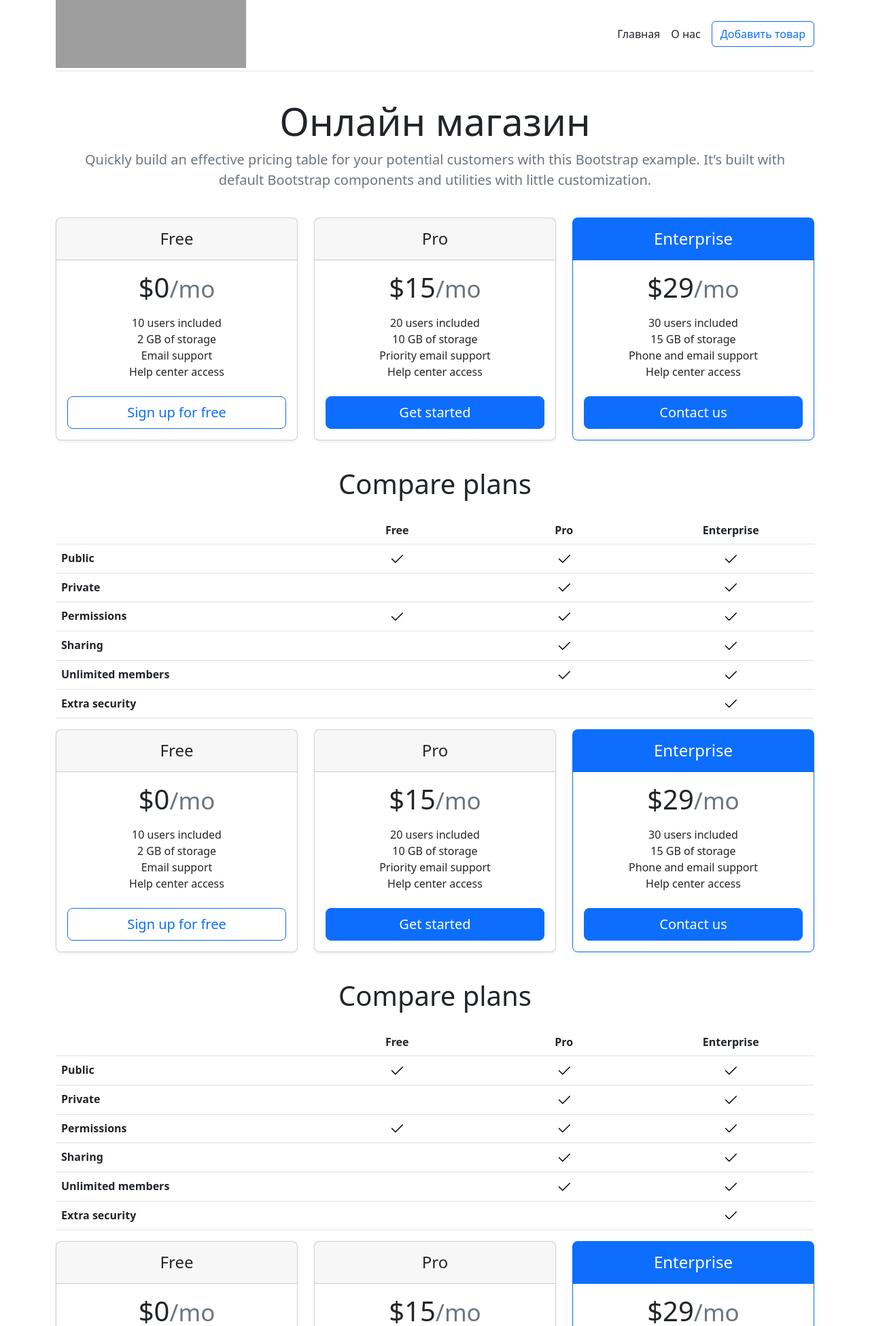
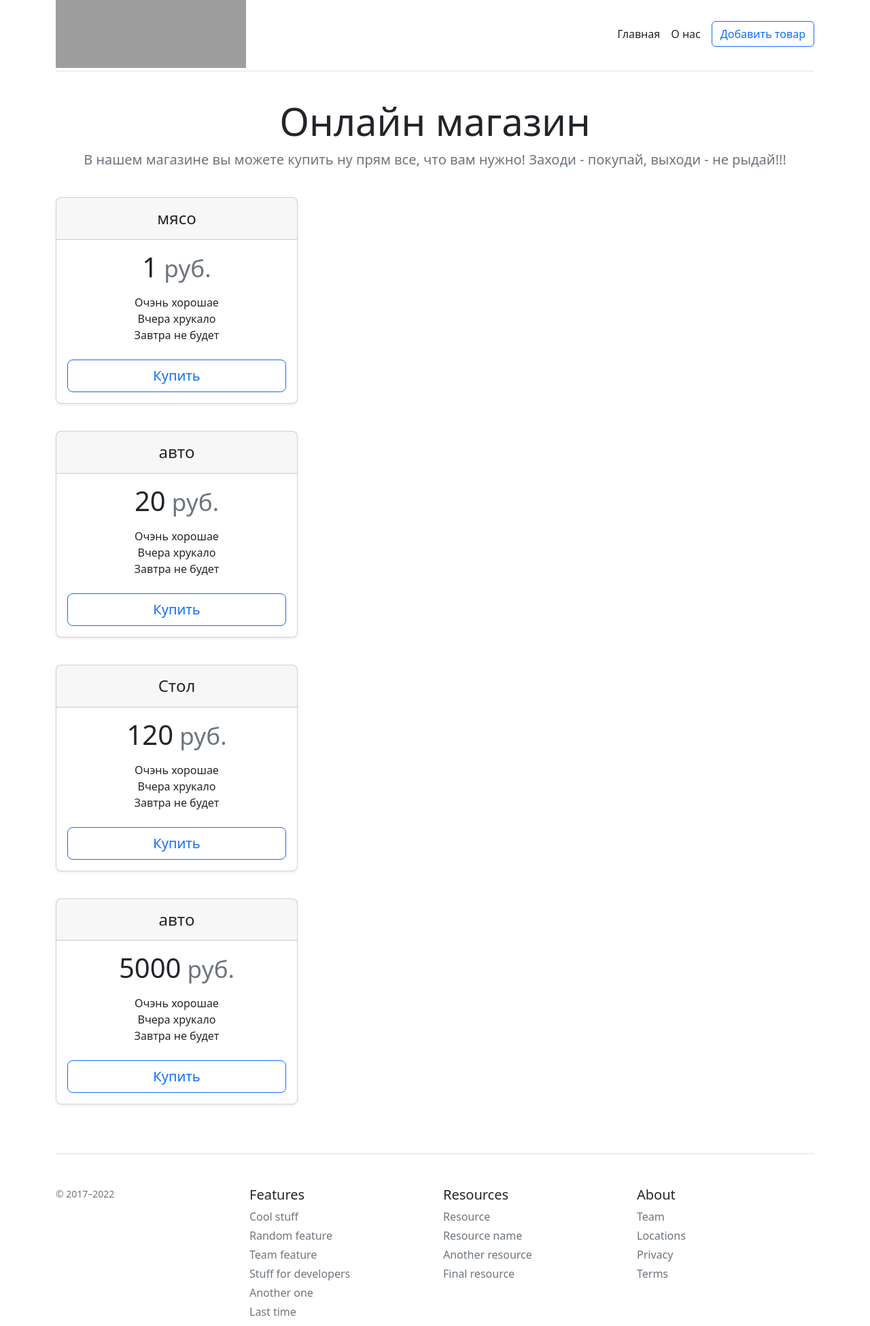
Before and after one commit to CopterBy/ShopOnline, a Flask app: page / in a window 1280 px wide. Shown: the top 1951 px of the page at 68% size. Run offline with Flask 2, Linux system fonts and the light colour scheme; data comes from the database, SQL or seed files in the repository; lists and menus that the app fills with data are empty; grey boxes are pictures that could not be loaded.

Commit message:
Урок 19: Доработать карточки на главной странице.

```diff
--- a/templates/index.html
+++ b/templates/index.html
@@ -8,7 +8,7 @@
 <div class="container">
     <div class="pricing-header p-3 pb-md-4 mx-auto text-center">
       <h1 class="display-4 fw-normal">Онлайн магазин</h1>
-      <p class="fs-5 text-muted">Quickly build an effective pricing table for your potential customers with this Bootstrap example. It’s built with default Bootstrap components and utilities with little customization.</p>
+      <p class="fs-5 text-muted">В нашем магазине вы можете купить ну прям все, что вам нужно! Заходи - покупай, выходи - не рыдай!!!</рыда></p>
     </div>
 
 
@@ -20,110 +20,19 @@
         <div class="col">
           <div class="card mb-4 rounded-3 shadow-sm">
             <div class="card-header py-3">
-              <h4 class="my-0 fw-normal">Free</h4>
+              <h4 class="my-0 fw-normal">{{ el.title }}</h4>
             </div>
             <div class="card-body">
-              <h1 class="card-title pricing-card-title">$0<small class="text-muted fw-light">/mo</small></h1>
+              <h1 class="card-title pricing-card-title">{{ el.price }}<small class="text-muted fw-light"> руб.</small></h1>
               <ul class="list-unstyled mt-3 mb-4">
-                <li>10 users included</li>
-                <li>2 GB of storage</li>
-                <li>Email support</li>
-                <li>Help center access</li>
+                <li>Очэнь хорошае</li>
+                <li>Вчера хрукало</li>
+                <li>Завтра не будет</li>
               </ul>
-              <button type="button" class="w-100 btn btn-lg btn-outline-primary">Sign up for free</button>
+              <button type="button" class="w-100 btn btn-lg btn-outline-primary">Купить</button>
             </div>
           </div>
         </div>
-        <div class="col">
-          <div class="card mb-4 rounded-3 shadow-sm">
-            <div class="card-header py-3">
-              <h4 class="my-0 fw-normal">Pro</h4>
-            </div>
-            <div class="card-body">
-              <h1 class="card-title pricing-card-title">$15<small class="text-muted fw-light">/mo</small></h1>
-              <ul class="list-unstyled mt-3 mb-4">
-                <li>20 users included</li>
-                <li>10 GB of storage</li>
-                <li>Priority email support</li>
-                <li>Help center access</li>
-              </ul>
-              <button type="button" class="w-100 btn btn-lg btn-primary">Get started</button>
-            </div>
-          </div>
-        </div>
-        <div class="col">
-          <div class="card mb-4 rounded-3 shadow-sm border-primary">
-            <div class="card-header py-3 text-bg-primary border-primary">
-              <h4 class="my-0 fw-normal">Enterprise</h4>
-            </div>
-            <div class="card-body">
-              <h1 class="card-title pricing-card-title">$29<small class="text-muted fw-light">/mo</small></h1>
-              <ul class="list-unstyled mt-3 mb-4">
-                <li>30 users included</li>
-                <li>15 GB of storage</li>
-                <li>Phone and email support</li>
-                <li>Help center access</li>
-              </ul>
-              <button type="button" class="w-100 btn btn-lg btn-primary">Contact us</button>
-            </div>
-          </div>
-        </div>
-      </div>
-
-      <h2 class="display-6 text-center mb-4">Compare plans</h2>
-
-      <div class="table-responsive">
-        <table class="table text-center">
-          <thead>
-            <tr>
-              <th style="width: 34%;"></th>
-              <th style="width: 22%;">Free</th>
-              <th style="width: 22%;">Pro</th>
-              <th style="width: 22%;">Enterprise</th>
-            </tr>
-          </thead>
-          <tbody>
-            <tr>
-              <th scope="row" class="text-start">Public</th>
-              <td><svg class="bi" width="24" height="24"><use xlink:href="#check"></use></svg></td>
-              <td><svg class="bi" width="24" height="24"><use xlink:href="#check"></use></svg></td>
-              <td><svg class="bi" width="24" height="24"><use xlink:href="#check"></use></svg></td>
-            </tr>
-            <tr>
-              <th scope="row" class="text-start">Private</th>
-              <td></td>
-              <td><svg class="bi" width="24" height="24"><use xlink:href="#check"></use></svg></td>
-              <td><svg class="bi" width="24" height="24"><use xlink:href="#check"></use></svg></td>
-            </tr>
-          </tbody>
-
-          <tbody>
-            <tr>
-              <th scope="row" class="text-start">Permissions</th>
-              <td><svg class="bi" width="24" height="24"><use xlink:href="#check"></use></svg></td>
-              <td><svg class="bi" width="24" height="24"><use xlink:href="#check"></use></svg></td>
-              <td><svg class="bi" width="24" height="24"><use xlink:href="#check"></use></svg></td>
-            </tr>
-            <tr>
-              <th scope="row" class="text-start">Sharing</th>
-              <td></td>
-              <td><svg class="bi" width="24" height="24"><use xlink:href="#check"></use></svg></td>
-              <td><svg class="bi" width="24" height="24"><use xlink:href="#check"></use></svg></td>
-            </tr>
-            <tr>
-              <th scope="row" class="text-start">Unlimited members</th>
-              <td></td>
-              <td><svg class="bi" width="24" height="24"><use xlink:href="#check"></use></svg></td>
-              <td><svg class="bi" width="24" height="24"><use xlink:href="#check"></use></svg></td>
-            </tr>
-            <tr>
-              <th scope="row" class="text-start">Extra security</th>
-              <td></td>
-              <td></td>
-              <td><svg class="bi" width="24" height="24"><use xlink:href="#check"></use></svg></td>
-            </tr>
-          </tbody>
-        </table>
       </div>
     </main>
   {% endfor %}
```
